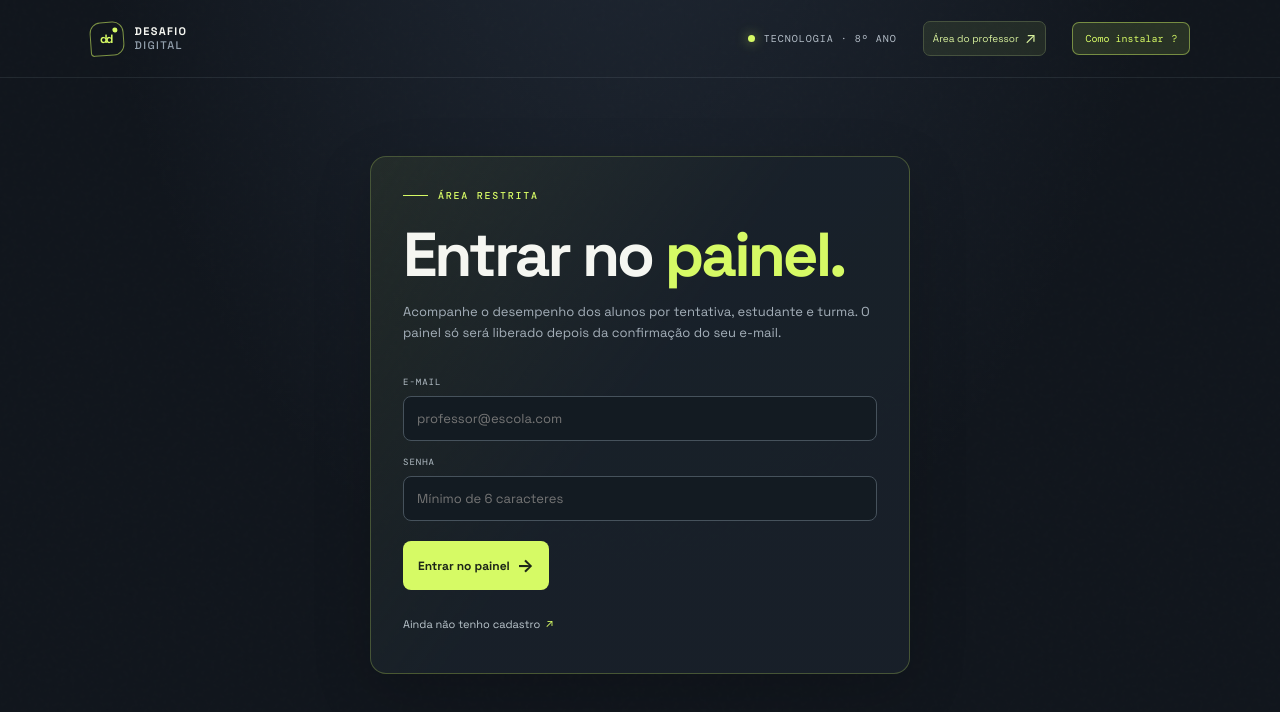
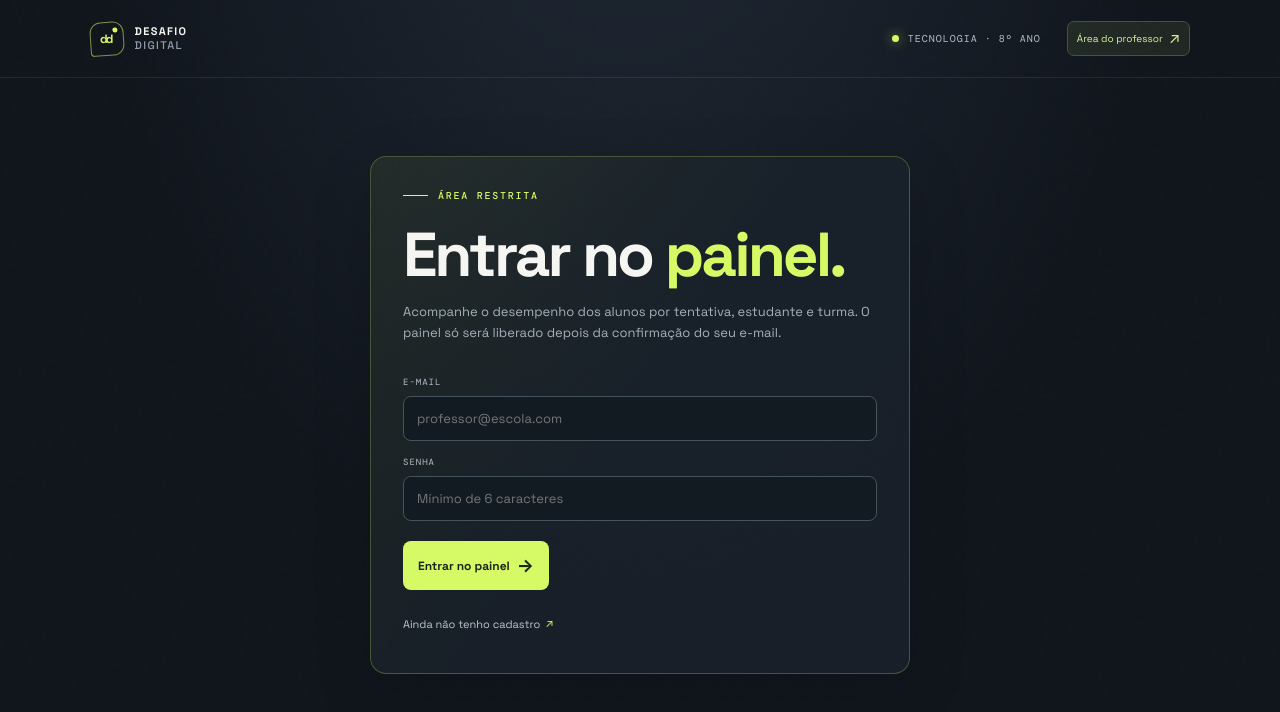
Before and after one commit to raulvilera/Quiz_Alura, a React (Vite) app: page / in a window 1280 px wide. Shown: the top 712 px of the page. Built offline with nearby package versions, Linux system fonts and the light colour scheme.

Commit message:
Remover opcao como instalar

```diff
--- a/src/App.tsx
+++ b/src/App.tsx
@@ -94,7 +94,6 @@ function App() {
   const [studentLinkCopied, setStudentLinkCopied] = useState(false);
   const [studentLinkCopyError, setStudentLinkCopyError] = useState(false);
   const [installPrompt, setInstallPrompt] = useState<InstallPromptEvent | null>(null);
-  const [installHelpOpen, setInstallHelpOpen] = useState(false);
   const studentLinkInputRef = useRef<HTMLInputElement>(null);
   const [saveStatus, setSaveStatus] = useState<"idle" | "saving" | "saved" | "error">("idle");
   const savedAttemptRef = useRef<string | null>(null);
@@ -224,18 +223,14 @@ function App() {
   }, [studentLink]);
 
   const installApp = useCallback(async () => {
-    if (!installPrompt) {
-      setInstallHelpOpen(true);
-      return;
-    }
+    if (!installPrompt) return;
     try {
       await installPrompt.prompt();
       const choice = await installPrompt.userChoice;
       setInstallPrompt(null);
-      if (choice.outcome === "dismissed") setInstallHelpOpen(true);
+      if (choice.outcome === "dismissed") return;
     } catch {
       setInstallPrompt(null);
-      setInstallHelpOpen(true);
     }
   }, [installPrompt]);
 
@@ -465,13 +460,11 @@ function App() {
         <div className={`topbar-right ${phase === "playing" ? "game-topbar-right" : ""}`}>
           <span className="grade-pill"><span className="live-dot" /> TECNOLOGIA · 8º ANO</span>
           {phase !== "playing" && <button className="teacher-access-button" onClick={() => setPhase("teacher")}>{teacherUser ? "Painel do professor" : "Área do professor"}<span>↗</span></button>}
-          {phase !== "playing" && <button className="install-app-button" onClick={() => void installApp}>{installPrompt ? "Instalar aplicativo" : "Como instalar"}<span>{installPrompt ? "↓" : "?"}</span></button>}
+          {phase !== "playing" && installPrompt && <button className="install-app-button" onClick={() => void installApp}>Instalar aplicativo<span>↓</span></button>}
           {phase === "playing" && <button className="music-toggle" onClick={toggleMusic} aria-pressed={musicEnabled} aria-label={musicEnabled ? "Silenciar trilha sonora" : "Ativar trilha sonora"}><span aria-hidden="true">{musicEnabled ? "♫" : "♪"}</span><span>{musicEnabled ? "Som ligado" : "Som desligado"}</span></button>}
           {phase === "playing" && <span className="top-score"><span className="star">✳</span> {score.toLocaleString("pt-BR")}</span>}
         </div>
       </header>
-
-      {installHelpOpen && <div className="install-help-backdrop" role="presentation" onClick={() => setInstallHelpOpen(false)}><section className="install-help-card" role="dialog" aria-modal="true" aria-labelledby="install-help-title" onClick={(event) => event.stopPropagation()}><button type="button" className="install-help-close" onClick={() => setInstallHelpOpen(false)} aria-label="Fechar instruções">×</button><p className="section-eyebrow">APLICATIVO DO QUIZ</p><h2 id="install-help-title">Instale na tela inicial</h2><p className="install-help-intro">O navegador não liberou o instalador automático nesta sessão. Use o menu do seu celular:</p><div className="install-help-step"><strong>Android · Chrome</strong><span>Toque em <b>⋮</b> → <b>Adicionar à tela inicial</b> ou <b>Instalar aplicativo</b>.</span></div><div className="install-help-step"><strong>iPhone · Safari</strong><span>Toque em <b>Compartilhar</b> → <b>Adicionar à Tela de Início</b> → <b>Adicionar</b>.</span></div><p className="install-help-url">Endereço dos alunos: <b>{window.location.origin}/?modo=aluno</b></p></section></div>}
 
       {phase === "teacher" && (
         <section className="teacher-page">
```
Also changed, not shown: 1 other file (tests, documents, lock files or other folders).
